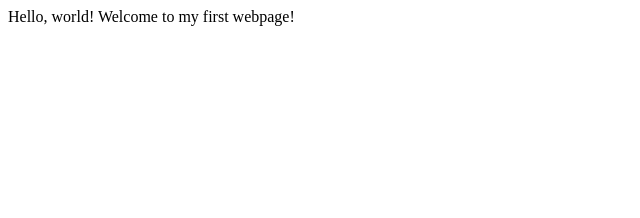
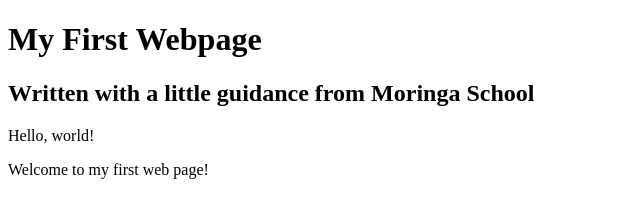
Before and after one commit to omoshthegeek254/f-web, a plain HTML site: page my-first-website.html in a window 1280 px wide. Shown: the whole page, without its empty margins (0-640 px from the left). Drawn offline with Linux system fonts and the light colour scheme.

Commit message:
add header block elements

```diff
--- a/my-first-website.html
+++ b/my-first-website.html
@@ -4,7 +4,10 @@
     <title>My first webpage!</title>
   </head>
   <body>
-    Hello, world!
-    Welcome to my first webpage!
+    <h1>My First Webpage</h1>
+    <h2>Written with a little guidance from Moringa School</h2>
+
+    <p>Hello, world!</p>
+    <p>Welcome to my first web page!</p>
   </body>
 </html>
```
